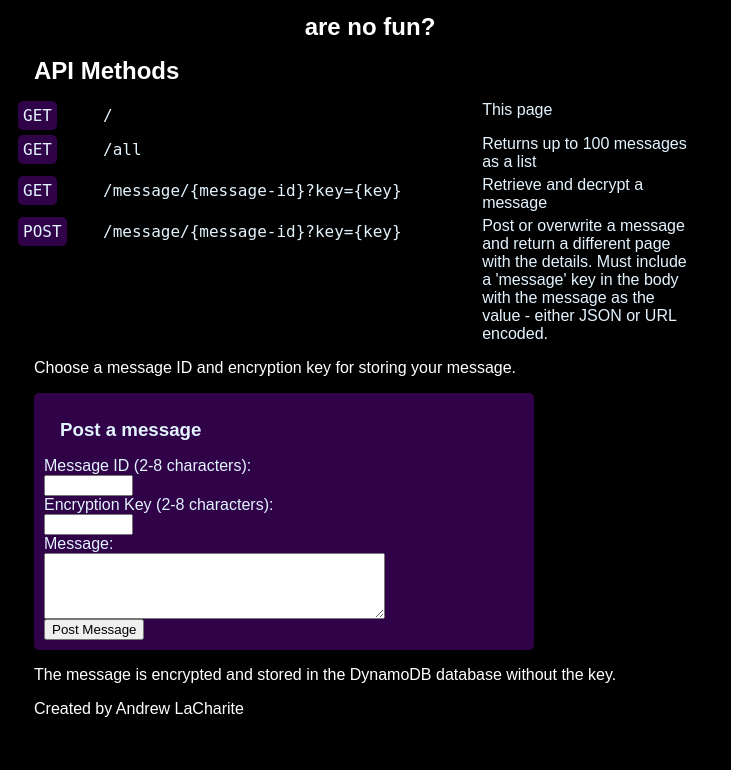
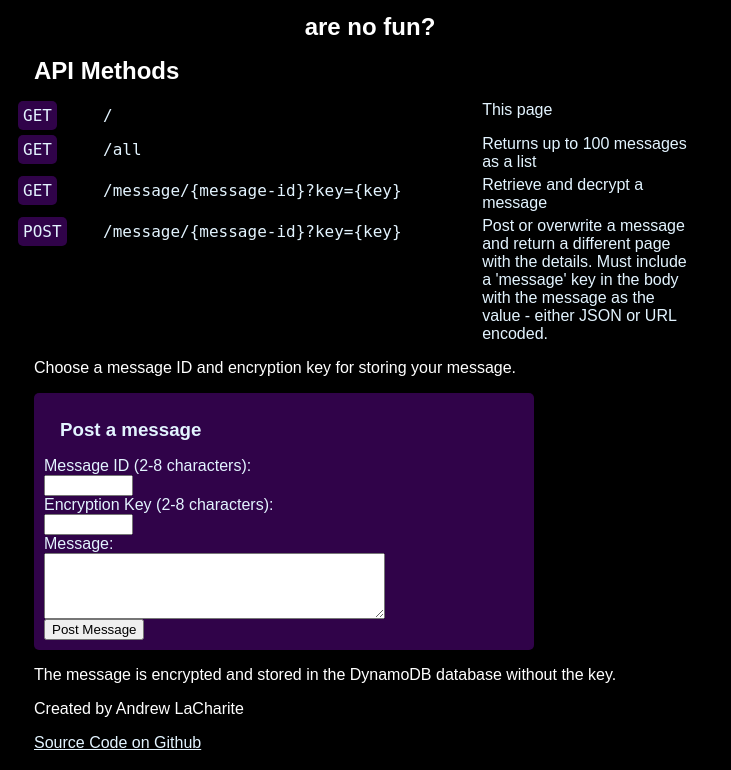
Before and after one commit to anlach/secrets-api, a plain HTML site: page index.html in a window 1280 px wide. Shown: the part 66-836 px from the top of the page, without its empty margins (0-731 px from the left). Before the commit the page ends 810 px from the top, so only its background shows below. Drawn offline with Linux system fonts and the light colour scheme.

Commit message:
add description and source code link

```diff
--- a/index.html
+++ b/index.html
@@ -6,6 +6,7 @@
     <meta name="viewport" content="width=device-width" />
     <link href="./style.css" type="text/css" rel="stylesheet">
     <title>Secrets</title>
+    <meta name="description" content="An encrypted message microservice created using AWS Lambda and Dynamo DB" />
 </head>
 
 <body>
@@ -41,6 +42,7 @@
     </div>
     <p>The message is encrypted and stored in the DynamoDB database without the key.</p>
     <p>Created by Andrew LaCharite</p>
+    <a href="https://github.com/anlach/secrets-api">Source Code on Github</a>
     <script>
 
       const messageForm = document.getElementById("message-form");
```
